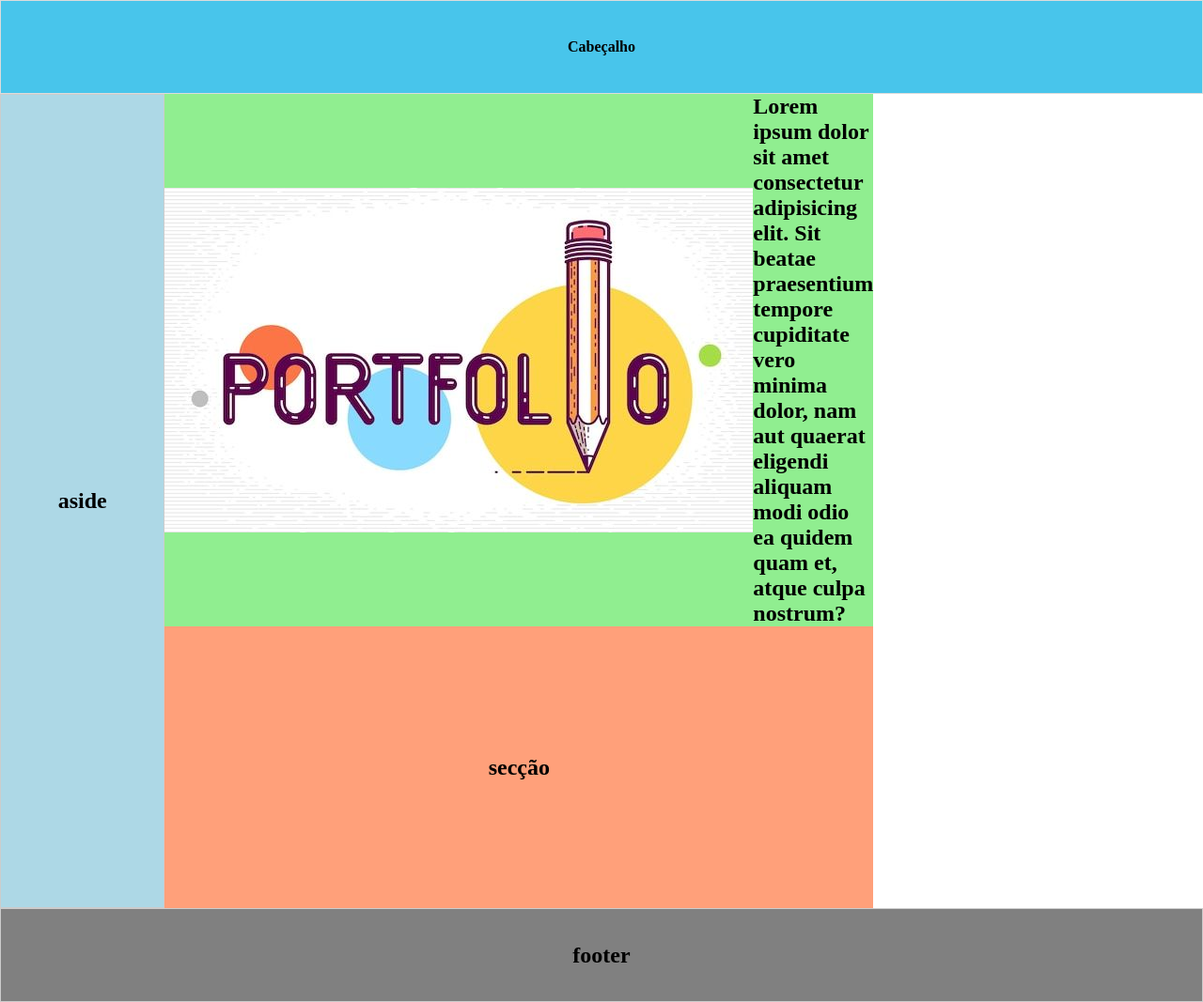
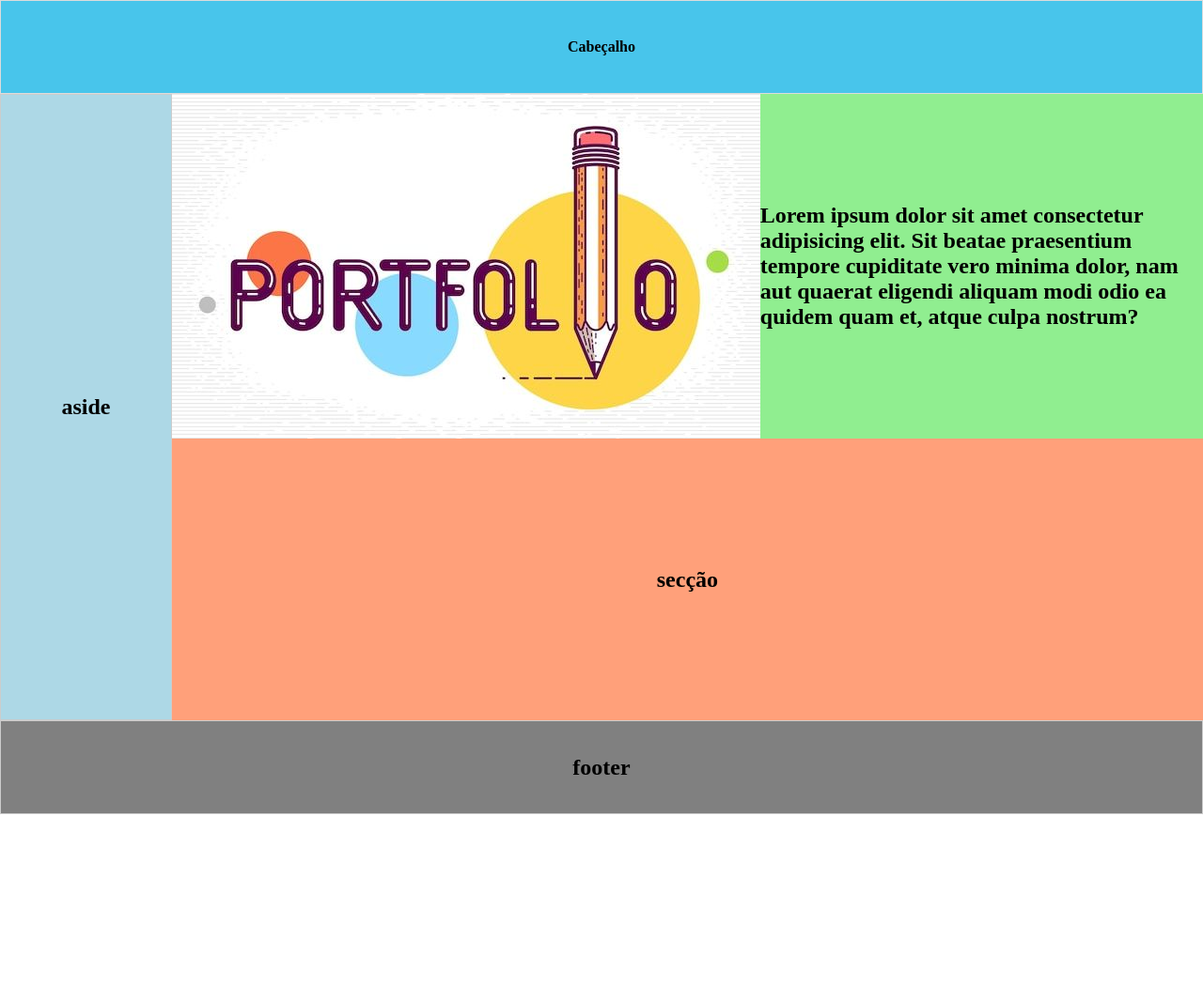
Before and after one commit to meusite2/meuportifolio, a plain HTML site: page index.html in a window 1280 px wide. Shown: the whole page at 94% size. After the commit the page ends 867 px from the top, so only its background shows below. Drawn offline with Linux system fonts and the light colour scheme.

Commit message:
Update style.css

```diff
--- a/style.css
+++ b/style.css
@@ -17,7 +17,7 @@ html, body {
     "footer footer footer"
     ;
     grid-template-rows: 100px auto auto 100px;
-    grid-template-columns: 1fr 2fr 2fr;
+    grid-template-columns: 1fr 6fr;
 
 
 
```
